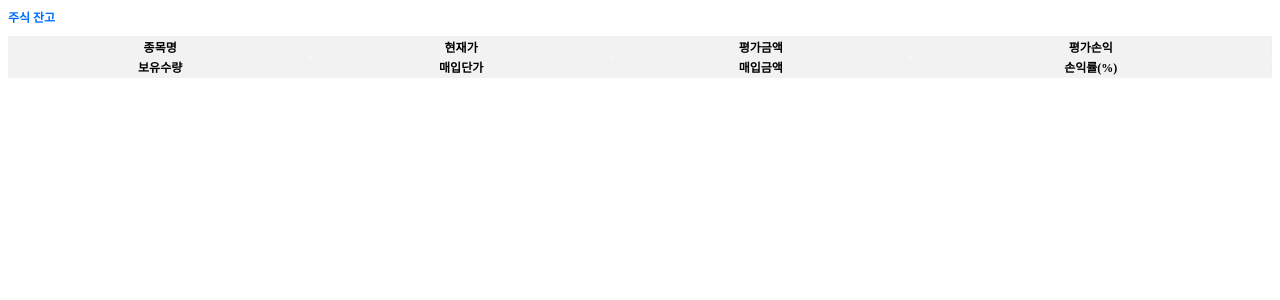
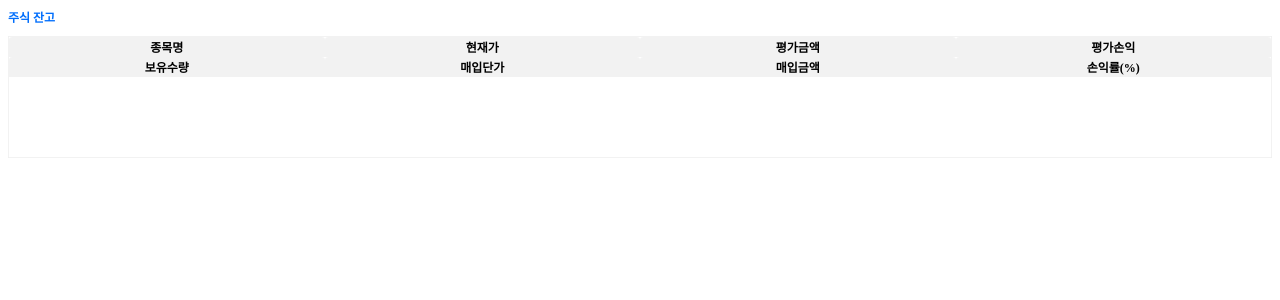
Before and after one commit to Park-Joyeong/SIEVE, a Django app: template sieve/sieve/templates/autostock/balance.html in a window 1280 px wide. Shown: the top 300 px of the page. Run offline with Django 3.2, Linux system fonts and the light colour scheme; the template is opened without the code that fills it, so the values that code supplies are empty.

Commit message:
FIX: balance table scroll css

```diff
--- a/sieve/sieve/static/autostock/css/balance.css
+++ b/sieve/sieve/static/autostock/css/balance.css
@@ -6,21 +6,47 @@
 
 .balance-table {
     width: 100%;
-    background: white;
     border-collapse: collapse;
     border: 1px solid rgba(238, 238, 238, 0.75);
+    background: white;
     box-sizing: border-box;
     border-radius: 3px;
     font-size: 12px;
 }
 
+.balance-thead {
+    float: left;
+    width: 100%;
+}
+
+.balance-thead tr {
+    display: table;
+    width: 100%;
+}
+
 .balance-thead th {
+    width: 25%;
     text-align: center;
     background: rgba(238, 238, 238, 0.75);
     border-radius: 3px 3px 0px 0px;
 }
 
+.balance-tbody {
+    overflow-y: auto;
+    overflow-x: hidden;
+    float: left;
+    width: 100%;
+    height: 80.5px;
+    box-sizing: border-box;
+}
+
+.balance-tbody tr {
+    display: table;
+    width: 100%;
+}
+
 .balance-tbody td {
+    width: 25%;
     text-align: right;
     padding-right: 7px;
 }
--- a/sieve/sieve/static/autostock/js/balance.js
+++ b/sieve/sieve/static/autostock/js/balance.js
@@ -1,24 +1,42 @@
 const fetchStockBalance = async() => {
     let url = "../stock_balance/json";
     let response = await fetch(url, {
-        method: "GET"
+        method: "GET",
     });
 
     const results = await response.json();
     const stockBalance = await results.stock_balance;
     return stockBalance; // StockBalance Array
-}
+};
 
 const showStockBalance = async() => {
     const stockBalance = await fetchStockBalance();
     const $balanceTbody = document.querySelector(".balance-tbody");
     let output = ``;
-    for (var i=0; i<stockBalance.length; i++) {
+    if (stockBalance.length === 0) {
+        output += `
+            <tr class="stock-balance">
+                <td rowspan="2" class="d-none"></td>
+                <td class="company-name">보유한 주식이 없습니다</td>
+                <td class="current-price"></td>
+                <td class="evaluation-amount"></td>
+                <td class="valuation-profit-or-loss"></td>
+            </tr>
+            <tr class="stock-balance">
+                <td class="holding-quantity"></td>
+                <td class="purchase-unit-price"></td>
+                <td class="purchase-amount"></td>
+                <td class="profit-or-loss-rate"></td>
+            </tr>
+        `;
+    } else {
+        output = ``;
+        for (var i = 0; i < stockBalance.length; i++) {
             output += `
                 <tr class="stock-balance">
                     <td rowspan="2" class="d-none"></td>
                     <td class="company-name">${stockBalance[i].company_name}</td>
-                <td class="current-price">${stockBalance[i].current_pice}</td>
+                    <td class="current-price">${stockBalance[i].current_price}</td>
                     <td class="evaluation-amount">${stockBalance[i].evaluation_amount}</td>
                     <td class="valuation-profit-or-loss">${stockBalance[i].valuation_profit_or_loss}</td>
                 </tr>
@@ -28,15 +46,16 @@ const showStockBalance = async() => {
                     <td class="purchase-amount">${stockBalance[i].purchase_amount}</td>
                     <td class="profit-or-loss-rate">손익률</td>
                 </tr>
-        `
+            `;
+        }
     }
     $balanceTbody.innerHTML = output;
-}
+};
 
 // 1. DOMContentLoaded
 document.addEventListener("DOMContentLoaded", () => {
     showStockBalance();
-})
+});
 
 // 2. 주식 매수 후 이벤트 발생
 
--- a/sieve/sieve/templates/autostock/balance.html
+++ b/sieve/sieve/templates/autostock/balance.html
@@ -23,7 +23,7 @@
         <th scope="col">손익률(%)</th>
       </tr>
     </thead>
-
+    <div class="balance-tbody-bpx">
       <tbody class="balance-tbody">
         {% comment %} showStockBalance
         <tr class="stock-balance">
@@ -41,6 +41,7 @@
         </tr>
         {% endcomment %}
       </tbody>
+    <div>
   </table>
 </div>
 
--- a/sieve/sieve/templates/autostock/dashboard.html
+++ b/sieve/sieve/templates/autostock/dashboard.html
@@ -11,13 +11,15 @@
   <div class="wrapper">
     <div class="flex-container">
       <!-- 도넛 차트 -->
-      <div class="flex-item">{% include "./donut_chart.html" %}</div>
+      <div class="flex-item donut-chart">
+        {% include "./donut_chart.html" %}
+      </div>
       <!-- 주식 차트 -->
       <div class="flex-item">{% include "./candlestick_chart.html" %}</div>
     </div>
     <div class="flex-container">
       <!-- 주식 잔고, 실시간 계좌 잔고 -->
-      <div class="flex-item">{% include "./balance.html" %}</div>
+      <div class="flex-item balance">{% include "./balance.html" %}</div>
 
       <!-- 관심 종목 -->
       <div class="flex-item">{% include "./interest.html" %}</div>
```
Also changed, not shown: sieve/sieve/static/autostock/css/dashboard.css (+15 -1 lines), sieve/sieve/static/base/css/base.css (+7 -0 lines). Lines whose indentation alone changed are shown as unchanged.
